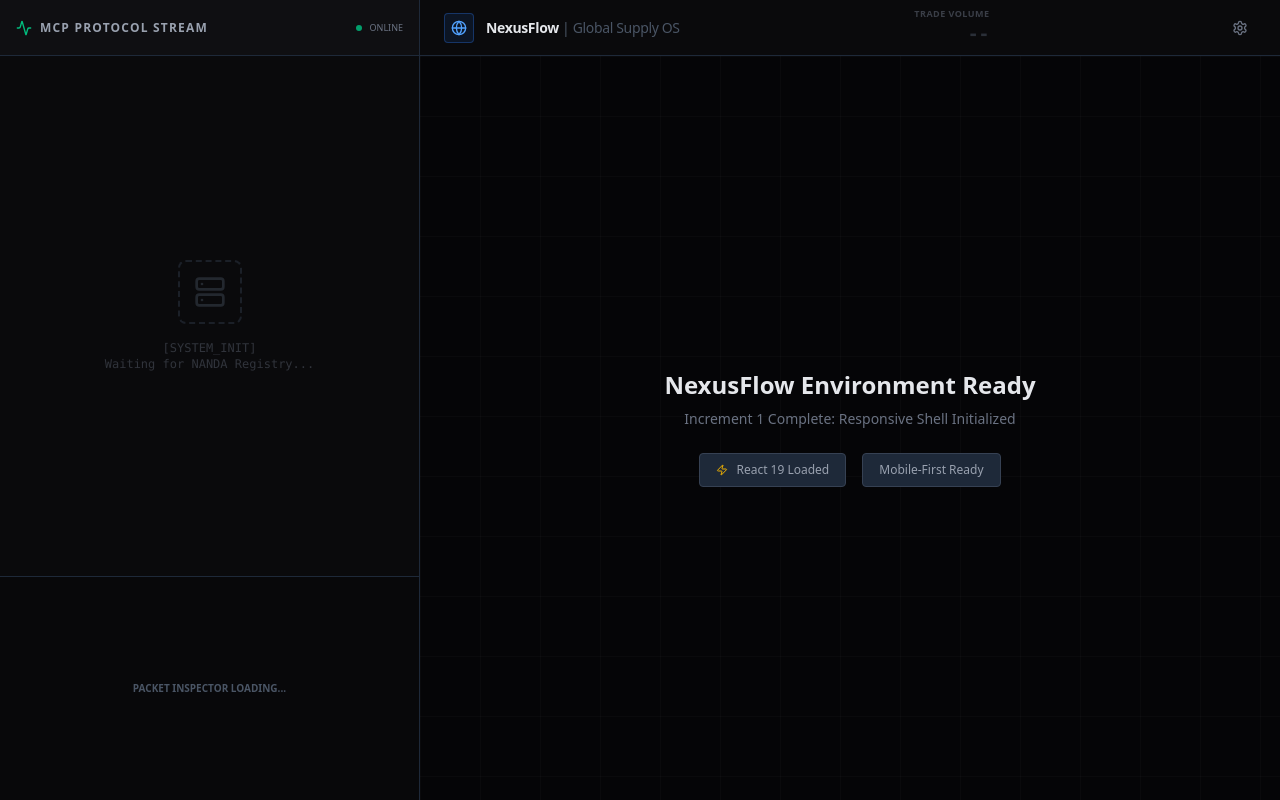
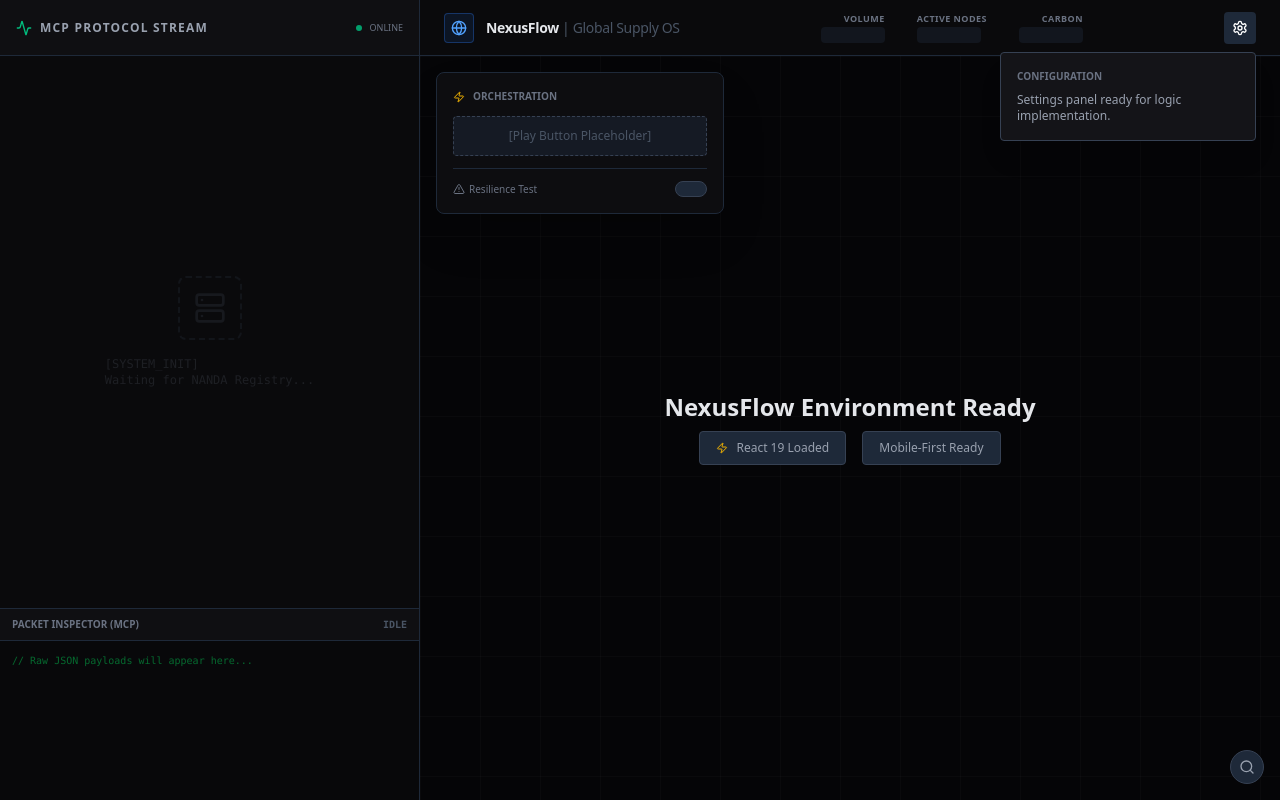
Before and after one commit to samgbm/nexusflow, a React (Vite) app: page / in a window 1280 px wide. Both pictures are taken after a click on the button 1240 px from the left and 27 px from the top of the page. Built offline with nearby package versions, Linux system fonts and the light colour scheme.

Commit message:
Increment 2: The UI Skeleton ('Bloomberg Terminal' Layout)

```diff
--- a/src/App.tsx
+++ b/src/App.tsx
@@ -1,10 +1,18 @@
-import React from 'react';
+import React, { useState, useEffect } from 'react';
 import {
   Activity,
   Globe,
   Settings,
   Server,
-  Zap
+  Zap,
+  Box,
+  Cpu,
+  Truck,
+  X,
+  Search,
+  ChevronRight,
+  Play,
+  AlertTriangle,
 } from 'lucide-react';
 
 /**
@@ -17,18 +25,39 @@ import {
  * - Desktop: Split Layout (Sidebar on left, Graph on right).
  */
 
+/**
+ * ==========================================
+ * INCREMENT 2: THE UI SKELETON ("High Density")
+ * ==========================================
+ * Goal: Define the internal layout regions for the "Bloomberg Terminal" look.
+ * Structure:
+ * 1. Sidebar (Left): Split into "Log Stream" (Flex-Grow) and "Packet Inspector" (Fixed Bottom).
+ * 2. Main Stage (Center):
+ * - Top Bar: Metrics & Controls.
+ * - Graph Area: The infinite canvas for nodes.
+ * - Controls Overlay: Floating panel for user actions.
+ * 3. Inspector Panel (Right): Conditional slide-out for details.
+ */
+
 export default function App() {
+
+
+  const [isInspectorOpen, setIsInspectorOpen] = useState(false); // Placeholder for future logic
+  const [showSettings, setShowSettings] = useState(false);
+
+
+
   return (
     // 1. GLOBAL CONTAINER
     // 'flex flex-col md:flex-row': Stack vertically on mobile, horizontally on desktop (md+)
     // 'h-screen': Fixed height (no window scroll)
     // 'bg-[#050507]': "Deep Space" background
-    <div className="flex flex-col md:flex-row h-screen w-full bg-[#050507] text-gray-300 font-sans overflow-hidden selection:bg-blue-500/30">
+    <div className="flex flex-col md:flex-row h-[100dvh] w-full bg-[#050507] text-gray-300 font-sans overflow-hidden selection:bg-blue-500/30">
 
       {/* --- 2. LEFT SIDEBAR: PROTOCOL STREAM --- */}
       {/* Mobile: Full width, fixed height (250px) to show logs without hiding graph */}
       {/* Desktop: Fixed width (420px), full height */}
-      <div className="w-full h-[250px] md:w-[420px] md:h-full border-b md:border-b-0 md:border-r border-gray-800 flex flex-col bg-[#0a0a0c]">
+      <div className="w-full h-[300px] md:w-[420px] md:h-full border-b md:border-b-0 md:border-r border-gray-800 flex flex-col bg-[#0a0a0c]">
 
         {/* Sidebar Header */}
         <div className="h-10 md:h-14 border-b border-gray-800 flex items-center px-4 bg-[#0f0f12] shrink-0">
@@ -42,7 +71,9 @@ export default function App() {
         </div>
 
         {/* Empty State for Logs (Placeholder) */}
-        <div className="flex-1 flex flex-col items-center justify-center p-8 text-center opacity-40">
+        {/* LOG STREAM AREA (Flex Grow) */}
+        <div className="flex-1 overflow-y-auto p-2 scrollbar-thin scrollbar-thumb-gray-800 bg-[#0a0a0c] relative">
+          <div className="absolute inset-0 flex flex-col items-center justify-center opacity-20 pointer-events-none">
             <div className="w-12 h-12 md:w-16 md:h-16 border-2 border-gray-700 border-dashed rounded-lg mb-4 flex items-center justify-center">
               <Server className="w-6 h-6 md:w-8 md:h-8 text-gray-600" />
             </div>
@@ -52,10 +83,19 @@ export default function App() {
             </p>
           </div>
 
+        </div>
+
         {/* Bottom Panel Placeholder (Packet Inspector) */}
         {/* Hidden on very small screens to save space, visible on desktop */}
-        <div className="hidden md:flex h-56 border-t border-gray-800 bg-[#08080a] items-center justify-center shrink-0">
-           <span className="text-[10px] uppercase font-bold text-gray-600">Packet Inspector Loading...</span>
+        {/* PACKET INSPECTOR (Fixed Height Bottom) */}
+        <div className="h-48 border-t border-gray-800 bg-[#08080a] flex flex-col shrink-0">
+           <div className="px-3 py-2 bg-[#0f0f12] border-b border-gray-800 text-[10px] font-bold text-gray-500 uppercase flex justify-between">
+             <span>Packet Inspector (MCP)</span>
+             <span className="text-gray-600 font-mono">IDLE</span>
+           </div>
+           <div className="flex-1 p-3 font-mono text-[10px] text-green-500/50 overflow-auto">
+             // Raw JSON payloads will appear here...
+           </div>
         </div>
       </div>
 
@@ -78,29 +118,64 @@ export default function App() {
           </div>
 
           {/* Placeholder Metrics */}
-          <div className="flex gap-4 md:gap-8 opacity-50">
-            <div className="text-right">
-              <div className="text-[9px] uppercase text-gray-500 font-bold tracking-wider">Trade Volume</div>
-              <div className="text-sm md:text-lg font-mono font-bold text-gray-600">--</div>
-            </div>
+          {/* Metrics Grid */}
+          <div className="flex gap-4 md:gap-8">
+             <MetricPlaceholder label="Volume" />
+             <MetricPlaceholder label="Active Nodes" />
+             <MetricPlaceholder label="Carbon" />
           </div>
 
-          <div className="flex items-center gap-2">
-            <button className="p-2 hover:bg-gray-800 rounded text-gray-500 transition-colors">
+          {/* Settings Toggle */}
+          <div className="relative">
+            <button
+              onClick={() => setShowSettings(!showSettings)}
+              className={`p-2 rounded transition-colors ${showSettings ? 'bg-gray-800 text-white' : 'hover:bg-gray-800 text-gray-500'}`}
+            >
                <Settings className="w-4 h-4" />
             </button>
+            {/* Settings Dropdown Placeholder */}
+            {showSettings && (
+              <div className="absolute top-10 right-0 w-64 bg-[#141418] border border-gray-700 rounded shadow-xl p-4 z-50">
+                <h3 className="text-[10px] font-bold text-gray-500 uppercase mb-2">Configuration</h3>
+                <div className="text-xs text-gray-400">Settings panel ready for logic implementation.</div>
+              </div>
+            )}
           </div>
         </div>
 
         {/* Main Graph Area */}
-        <div className="flex-1 relative bg-[#050507] overflow-hidden flex items-center justify-center">
+        <div className="flex-1 relative overflow-hidden flex items-center justify-center">
           {/* Background Grid Effect using CSS Gradients */}
           <div className="absolute inset-0 bg-[linear-gradient(rgba(255,255,255,0.02)_1px,transparent_1px),linear-gradient(90deg,rgba(255,255,255,0.02)_1px,transparent_1px)] bg-[size:60px_60px]"></div>
+
+          {/* FLOATING CONTROLS OVERLAY (Top Left) */}
+          <div className="absolute top-4 left-4 z-10 w-64 md:w-72 pointer-events-none">
+            {/* We use pointer-events-auto on the child so clicks pass through the empty areas */}
+            <div className="bg-[#0f0f12]/90 backdrop-blur border border-gray-800 p-4 rounded-lg shadow-2xl pointer-events-auto">
+              <div className="text-[10px] font-bold text-gray-500 uppercase mb-3 flex items-center gap-2">
+                <Zap className="w-3 h-3 text-yellow-500" />
+                Orchestration
+              </div>
+
+              {/* Simulation Trigger Button Placeholder */}
+              <div className="h-10 bg-gray-800/50 border border-gray-700 border-dashed rounded flex items-center justify-center text-xs text-gray-600">
+                [Play Button Placeholder]
+              </div>
+
+              {/* Resilience Toggle Placeholder */}
+              <div className="mt-3 pt-3 border-t border-gray-800 flex items-center justify-between">
+                 <span className="text-[10px] text-gray-500 flex items-center gap-1">
+                   <AlertTriangle className="w-3 h-3" /> Resilience Test
+                 </span>
+                 <div className="w-8 h-4 bg-gray-800 rounded-full border border-gray-700"></div>
+              </div>
+            </div>
+          </div>
+
 
           {/* Welcome Message */}
           <div className="z-10 text-center px-4">
             <h2 className="text-xl md:text-2xl font-bold text-gray-200 mb-2">NexusFlow Environment Ready</h2>
-            <p className="text-xs md:text-sm text-gray-500 mb-6">Increment 1 Complete: Responsive Shell Initialized</p>
             <div className="flex gap-4 justify-center">
               <div className="px-4 py-2 bg-gray-800 rounded border border-gray-700 text-xs text-gray-400 flex items-center gap-2">
                 <Zap className="w-3 h-3 text-yellow-500" /> React 19 Loaded
@@ -110,9 +185,47 @@ export default function App() {
               </div>
             </div>
           </div>
+
+
+        </div>
+
+
+
+      </div>
+
+      {/* --- RIGHT REGION: INSPECTOR PANEL (Slide-Out) --- */}
+      {/* Hidden by default, toggles via state in future increments */}
+      {isInspectorOpen && (
+        <div className="absolute right-0 top-0 h-full w-[350px] bg-[#0a0a0c] border-l border-gray-800 shadow-2xl z-30 animate-in slide-in-from-right duration-300">
+           <div className="h-14 border-b border-gray-800 flex items-center justify-between px-4 bg-[#0f0f12]">
+             <span className="text-xs font-bold uppercase text-gray-400">Agent Dossier</span>
+             <button onClick={() => setIsInspectorOpen(false)}><X className="w-4 h-4 text-gray-500 hover:text-white" /></button>
+           </div>
+           <div className="p-4">
+             {/* Content Placeholder */}
+             hola mundo
            </div>
         </div>
+      )}
+
+      {/* Dev Tool: Temporary Toggle for Inspector */}
+      <button
+        onClick={() => setIsInspectorOpen(!isInspectorOpen)}
+        className="fixed bottom-4 right-4 z-50 bg-gray-800 p-2 rounded-full text-xs text-gray-400 border border-gray-700 hover:text-white"
+      >
+        {isInspectorOpen ? <ChevronRight className="w-4 h-4"/> : <Search className="w-4 h-4"/>}
+      </button>
 
     </div>
   );
 }
+
+// Sub-component for clean Top Bar metrics
+function MetricPlaceholder({ label }: { label: string }) {
+  return (
+    <div className="text-right">
+      <div className="text-[9px] uppercase text-gray-500 font-bold tracking-wider mb-0.5">{label}</div>
+      <div className="h-4 w-16 bg-gray-800/50 rounded animate-pulse"></div>
+    </div>
+  );
+}
```
Lines whose indentation alone changed are shown as unchanged.
